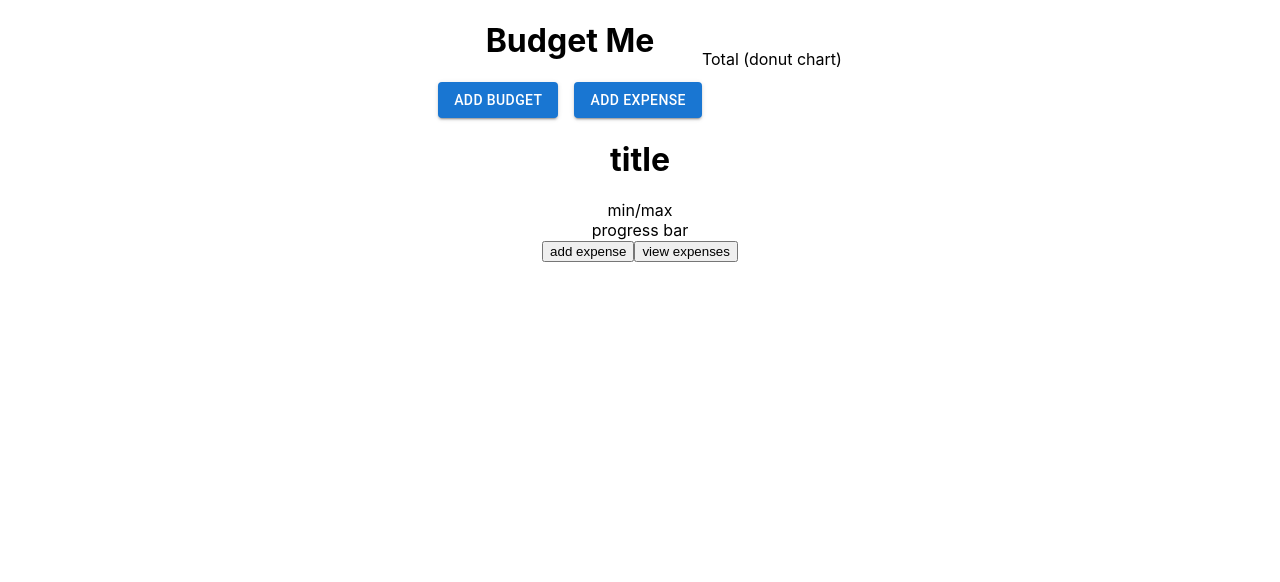
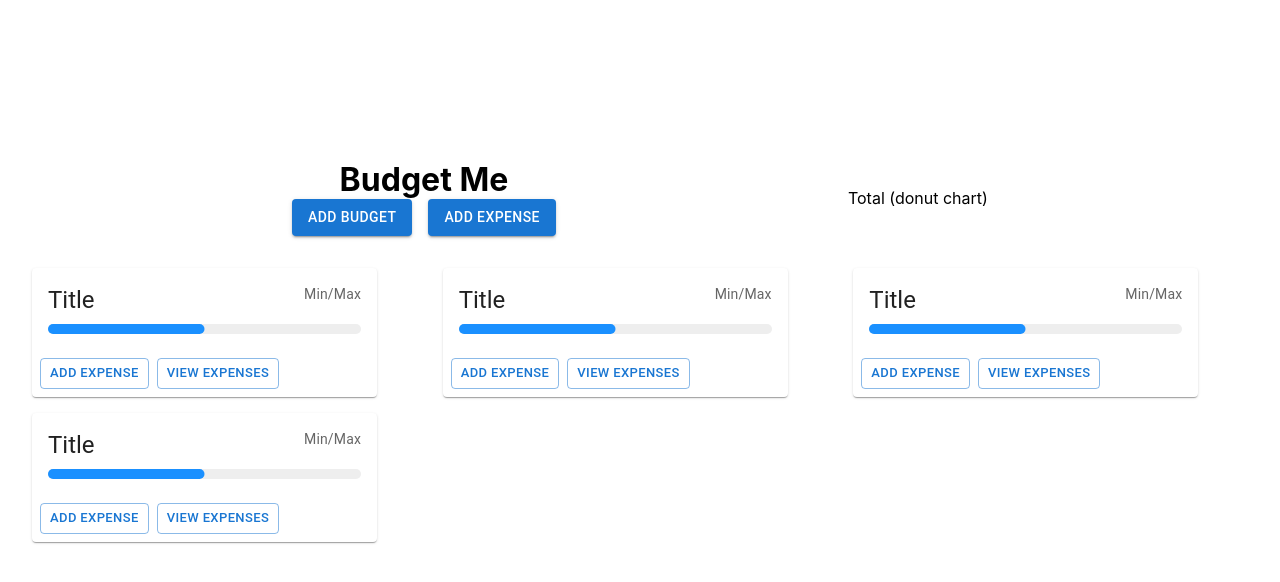
Before and after one commit to JubzCodes/budgetme, a React (Create React App) app: page / in a window 1280 px wide. Shown: the top 582 px of the page. Built offline with nearby package versions, Linux system fonts and the light colour scheme.

Commit message:
add content for cards

```diff
--- a/package.json
+++ b/package.json
@@ -13,6 +13,8 @@
     "react": "^18.2.0",
     "react-dom": "^18.2.0",
     "react-scripts": "5.0.1",
+    "sass": "^1.55.0",
+    "scss": "^0.2.4",
     "styled-components": "^5.3.5",
     "web-vitals": "^2.1.4"
   },
--- a/src/App.css
+++ b/src/App.css
@@ -1,7 +1,14 @@
+* {
+  box-sizing: border-box;
+  margin: 0;
+  padding: 0;
+}
+
+body {
+  padding-top: 10rem;
+}
+
 .App {
-  display: flex;
-  flex-direction: column;
-  align-items: center;
   text-align: center;
 }
 
@@ -9,4 +16,18 @@
   display: flex;
   flex-direction: row;
   align-items: center;
+  justify-content: space-evenly;
 }
+
+.card-title {
+  display: flex;
+  flex-direction: row;
+  justify-content: space-between;
+}
+
+.cards-wrap {
+  display: grid;
+  grid-template-columns: repeat(auto-fill, minmax(300px, 1fr));
+  gap: 1rem;
+  padding: 2rem;
+}
--- a/src/App.js
+++ b/src/App.js
@@ -1,7 +1,30 @@
 import './App.css';
-import { Stack, Button } from '@mui/material/';
+import { Stack, Button, Card, CardContent, CardActions, Typography } from '@mui/material/';
+import { styled } from "@mui/material/styles";
+import LinearProgress, {
+  linearProgressClasses,
+} from "@mui/material/LinearProgress";
+
+
 
 function App() {
+
+  const BorderLinearProgress = styled(LinearProgress)(({ theme }) => ({
+    height: 10,
+    borderRadius: 5,
+    [`&.${linearProgressClasses.colorPrimary}`]: {
+      backgroundColor:
+        theme.palette.grey[theme.palette.mode === "light" ? 200 : 800],
+    },
+    [`& .${linearProgressClasses.bar}`]: {
+      borderRadius: 5,
+      backgroundColor: theme.palette.mode === "light" ? "#1a90ff" : "#308fe8",
+    },
+  }));
+
+
+
+
   return (
     <div className="App">
       <div className="hero">
@@ -12,20 +35,95 @@ function App() {
             <Button variant="contained">Add Expense</Button>
           </Stack>
         </div>
-          <div>
-            <span>Total (donut chart)</span>
-          </div>
+        <div>
+          <span>Total (donut chart)</span>
+        </div>
       </div>
-      <div>
-        <div>
-          <h1>title</h1>
-          <span>min/max</span>
-        </div>
-        <div>progress bar</div>
-        <div>
-          <button>add expense</button>
-          <button> view expenses</button>
-        </div>
+      <div className="cards-wrap">
+        <Card className="card" sx={{ maxWidth: 345 }}>
+          <CardContent>
+            <div className="card-title">
+              <Typography gutterBottom variant="h5" component="div">
+                Title
+              </Typography>
+              <Typography variant="body2" color="text.secondary">
+                Min/Max
+              </Typography>
+            </div>
+            <BorderLinearProgress variant="determinate" value={50} />
+          </CardContent>
+          <CardActions>
+            <Button size="small" variant="outlined">
+              Add Expense
+            </Button>
+            <Button size="small" variant="outlined">
+              View Expenses
+            </Button>
+          </CardActions>
+        </Card>
+        <Card sx={{ maxWidth: 345 }}>
+          <CardContent>
+            <div className="card-title">
+              <Typography gutterBottom variant="h5" component="div">
+                Title
+              </Typography>
+              <Typography variant="body2" color="text.secondary">
+                Min/Max
+              </Typography>
+            </div>
+            <BorderLinearProgress variant="determinate" value={50} />
+          </CardContent>
+          <CardActions>
+            <Button size="small" variant="outlined">
+              Add Expense
+            </Button>
+            <Button size="small" variant="outlined">
+              View Expenses
+            </Button>
+          </CardActions>
+        </Card>
+        <Card sx={{ maxWidth: 345 }}>
+          <CardContent>
+            <div className="card-title">
+              <Typography gutterBottom variant="h5" component="div">
+                Title
+              </Typography>
+              <Typography variant="body2" color="text.secondary">
+                Min/Max
+              </Typography>
+            </div>
+            <BorderLinearProgress variant="determinate" value={50} />
+          </CardContent>
+          <CardActions>
+            <Button size="small" variant="outlined">
+              Add Expense
+            </Button>
+            <Button size="small" variant="outlined">
+              View Expenses
+            </Button>
+          </CardActions>
+        </Card>
+        <Card sx={{ maxWidth: 345 }}>
+          <CardContent>
+            <div className="card-title">
+              <Typography gutterBottom variant="h5" component="div">
+                Title
+              </Typography>
+              <Typography variant="body2" color="text.secondary">
+                Min/Max
+              </Typography>
+            </div>
+            <BorderLinearProgress variant="determinate" value={50} />
+          </CardContent>
+          <CardActions>
+            <Button size="small" variant="outlined">
+              Add Expense
+            </Button>
+            <Button size="small" variant="outlined">
+              View Expenses
+            </Button>
+          </CardActions>
+        </Card>
       </div>
     </div>
   );
```
Also changed, not shown: public/manifest.json, 1 other file (tests, documents, lock files or other folders).
